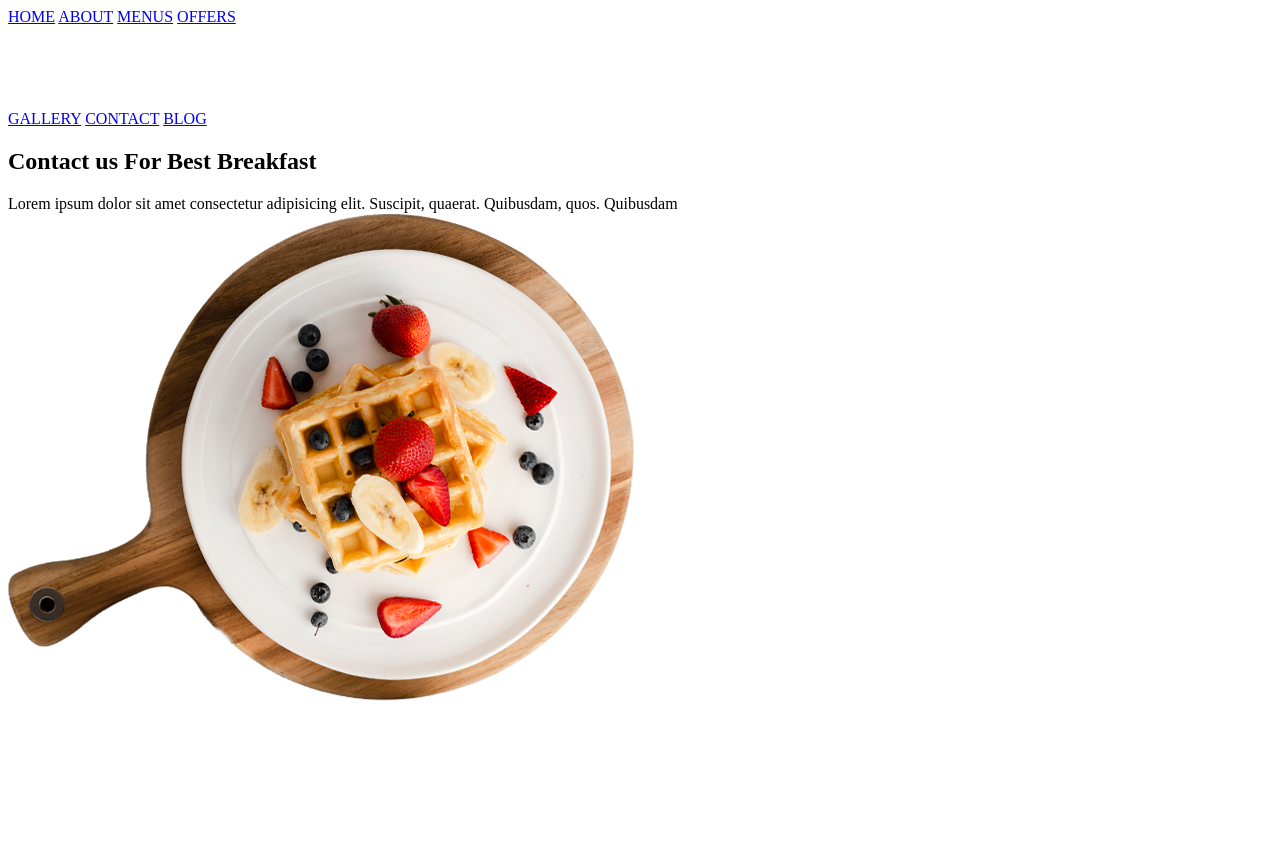
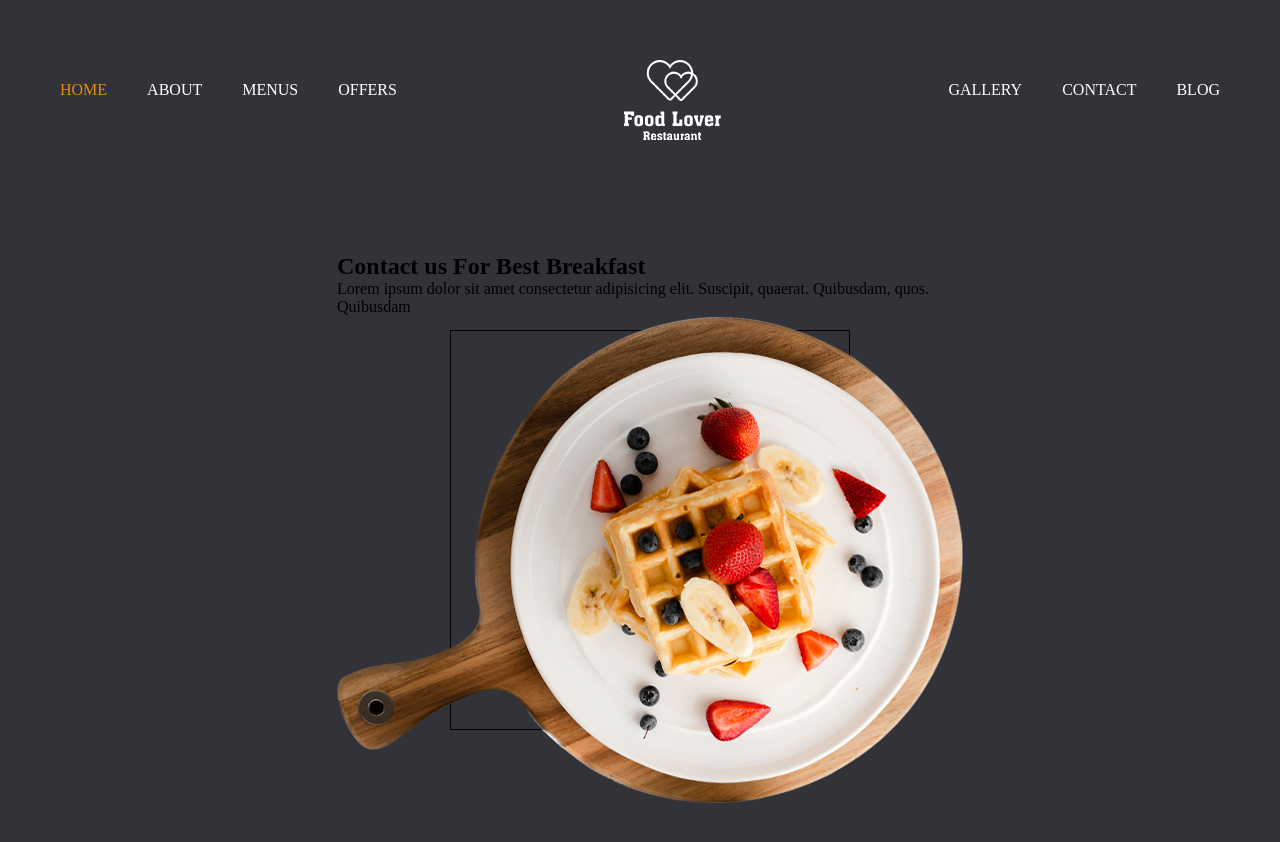
Before and after one commit to eduardo608/foodLover, a plain HTML site: page index.html in a window 1280 px wide. Before the commit the page ends 800 px from the top, so only its background shows below. Drawn offline with Linux system fonts and the light colour scheme.

Commit message:
feat: :lipstick: Se agrega estilo

```diff
--- a/css/style.css
+++ b/css/style.css
@@ -1 +1,93 @@
-@import url(style.css);
+
+
+*{
+    padding: 0;
+    margin: 0;
+    box-sizing: border-box;
+}
+body{
+    background-color: #323239;
+}
+img{
+    opacity: 2;
+}
+section{
+    justify-content: space-between;
+    align-items: center;
+    border: 1px solid black;
+    width: 400px;
+    height: 400px;
+    display: flex;
+    justify-content: center;
+    inset: 0;
+    margin: 200px 200px 200px 200px;
+    margin-left: 450px;
+}
+
+section img .class{
+    background-image: url(storage/img/placeYourImageHere0.png);
+}
+.class{
+    display: flex;
+    justify-content: center ;
+    width: 900px;
+    opacity: 0.9;
+}
+header{
+    display: flex;
+    height: 90px;
+    flex-direction: column;
+    margin: 40px 60px 40px 60px;
+
+
+}
+nav{
+    color: white;
+    display: flex;
+    justify-content: space-between;
+}
+nav a{
+    display: flex;
+
+
+}
+.logo{
+    display: flex;
+    align-items: center;
+    color: black;
+    align-items: center;
+    padding-top: 20px;
+    }
+.menu1{
+    font-family: "Roboto Slab", serif;
+    font-optical-sizing: auto;
+    font-weight: 20px;
+    font-style: normal;
+    justify-content: space-between;
+    display: flex;
+    gap: 40px;
+
+}
+.menu1 .o{
+    color: #e58f00;
+}
+.menu2{
+    gap: 40px;
+    justify-content: space-between;
+    display: flex;
+}
+.menu1 a{
+    text-decoration: none;
+    color: white;
+    gap: 60px;
+    display: flex;
+    align-items: center;
+
+
+}
+.menu2 a{
+    display: flex;
+    align-items: center;
+    text-decoration: none;
+    color: white;
+}
```
